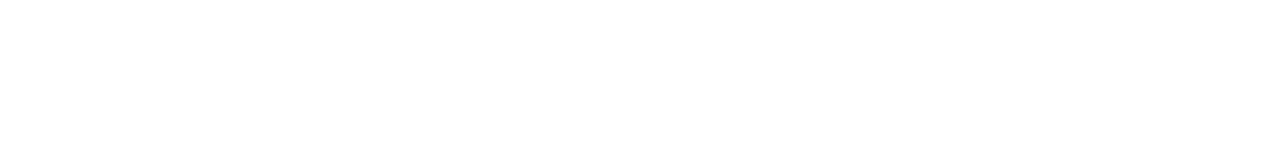
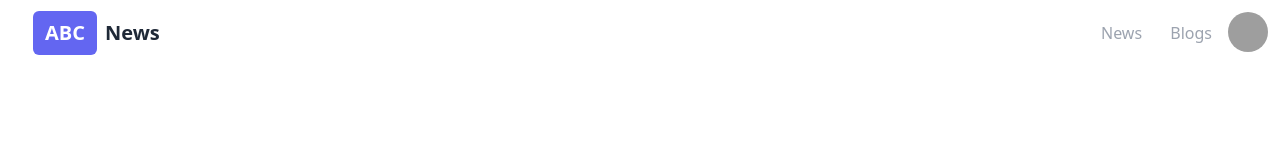
Before and after one commit to shahariar-kabir/news-portal-assignment, a plain HTML site: page index.html in a window 1280 px wide. Drawn offline with nearby package versions, Linux system fonts and the light colour scheme; grey boxes are pictures that could not be loaded.

Commit message:
Navbar Added

```diff
--- a/index.html
+++ b/index.html
@@ -1,13 +1,55 @@
 <!DOCTYPE html>
 <html lang="en">
+
 <head>
     <meta charset="UTF-8">
     <meta http-equiv="X-UA-Compatible" content="IE=edge">
     <meta name="viewport" content="width=device-width, initial-scale=1.0">
     <title>Document</title>
+    <!-- css files -->
     <link rel="stylesheet" href="styles/style.css">
+    <!-- daisyUI CDN -->
+    <link href="https://cdn.jsdelivr.net/npm/daisyui@2.31.0/dist/full.css" rel="stylesheet" type="text/css" />
+    <script src="https://cdn.tailwindcss.com"></script>
 </head>
+
 <body>
+    <header>
+        <nav>
+            <div class="navbar bg-base-100">
+                <div class="flex-1">
+                    <a class="btn btn-ghost normal-case text-xl"><span class="bg-indigo-500 text-white mx-2 p-2 px-3 rounded-md">ABC</span> News</a>
+                </div>
+                <div class="flex-none">
+                    <div class="font-medium">
+                        <span class="px-3 text-gray-400"><a href="#">News</a></span>
+                        <span class="px-3 text-gray-400"><a href="#">Blogs</a></span>
+                    </div>
+                    <div class="dropdown dropdown-end">
+                        <label tabindex="0" class="btn btn-ghost btn-circle avatar">
+                            <div class="w-10 rounded-full">
+                                <img src="https://placeimg.com/80/80/people" />
+                            </div>
+                        </label>
+                        <ul tabindex="0" class="menu menu-compact dropdown-content mt-3 p-2 shadow bg-base-100 rounded-box w-52">
+                            <li>
+                                <a class="justify-between">
+                                    Profile
+                                    <span class="badge">New</span>
+                                </a>
+                            </li>
+                            <li><a>Settings</a></li>
+                            <li><a>Logout</a></li>
+                        </ul>
+                    </div>
+                </div>
+            </div>
+        </nav>
+    </header>
+
+
+    <!-- JavaScript files  -->
     <script src="js/index.js"></script>
 </body>
+
 </html>
--- /dev/null
+++ b/tailwind.config.js
@@ -0,0 +1,8 @@
+/** @type {import('tailwindcss').Config} */
+module.exports = {
+  content: [],
+  theme: {
+    extend: {},
+  },
+  plugins: [],
+}
```
